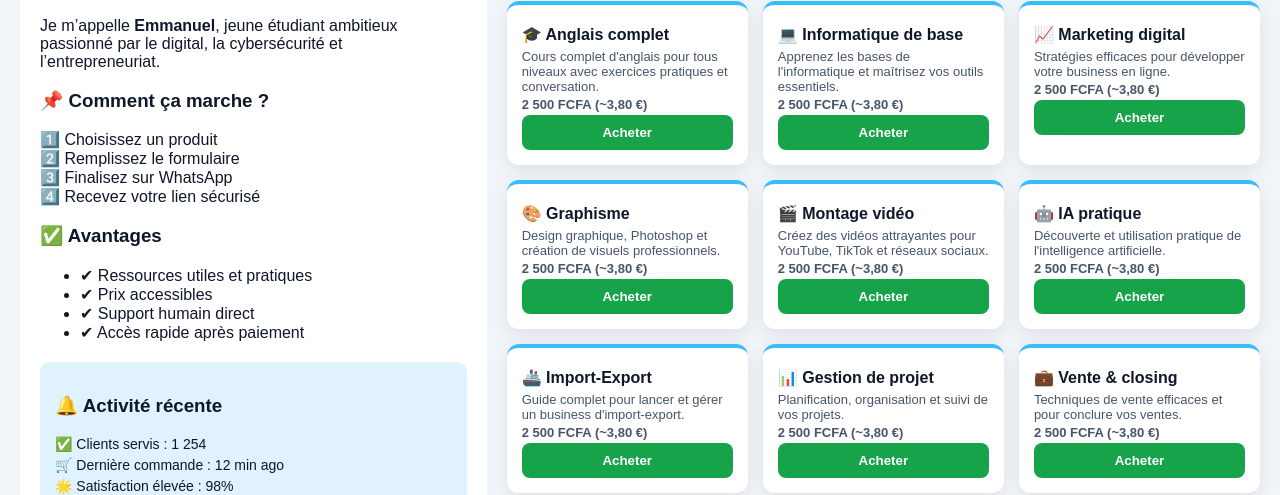
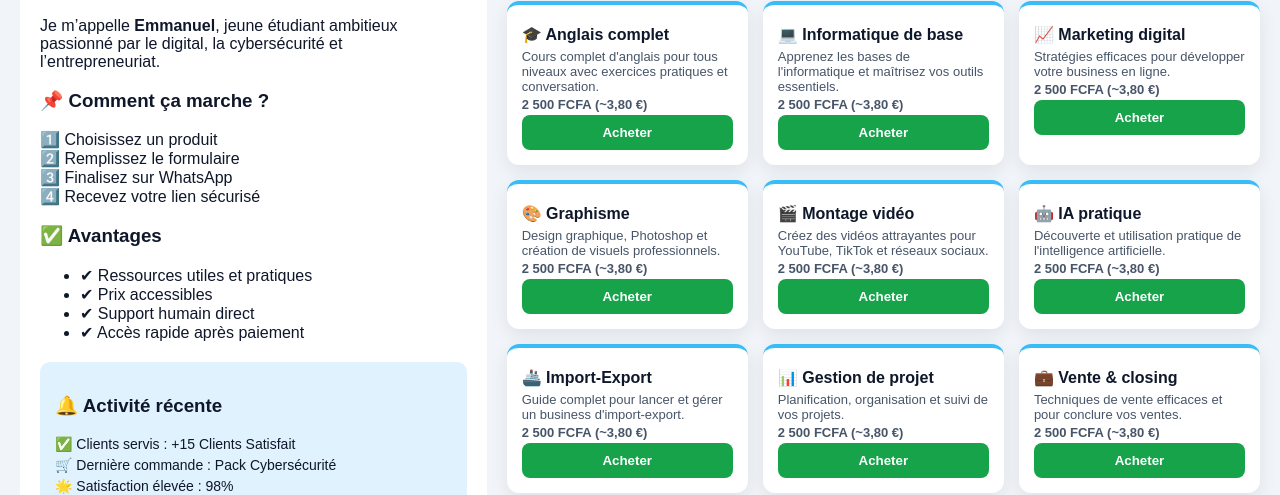
Before and after one commit to franckyessouba-ai/Boutique-digitale, a plain HTML site: page index.html in a window 1280 px wide. Shown: the part 305-800 px from the top of the page. Drawn offline with Linux system fonts and the light colour scheme.

```diff
--- a/index.html
+++ b/index.html
@@ -178,8 +178,8 @@
 
 <div class="recent-activity">
 <h3>🔔 Activité récente</h3>
-<p>✅ Clients servis : 1 254</p>
-<p>🛒 Dernière commande : 12 min ago</p>
+<p>✅ Clients servis : +15 Clients Satisfait</p>
+<p>🛒 Dernière commande : Pack Cybersécurité</p>
 <p>🌟 Satisfaction élevée : 98%</p>
 </div>
 </div>
```
